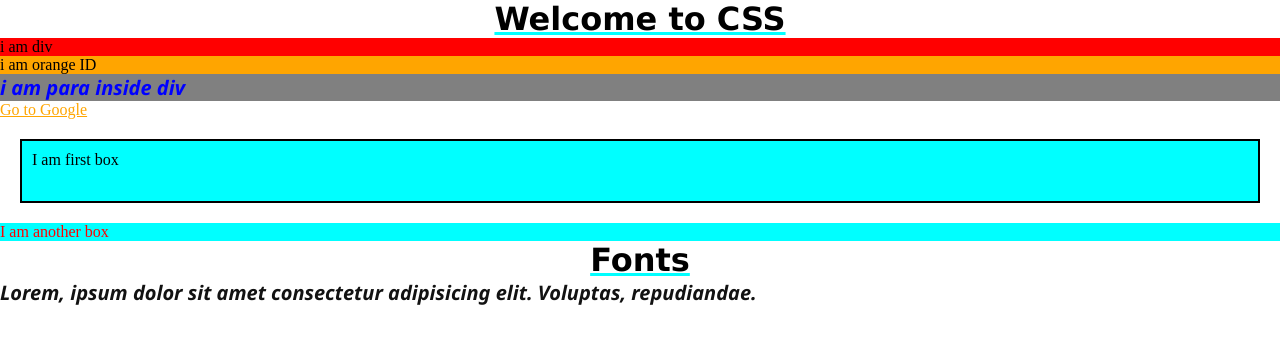
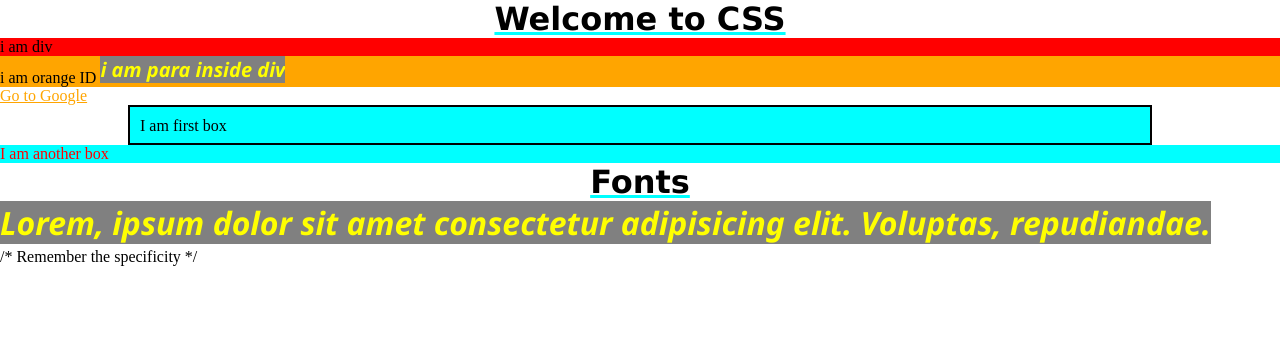
Before and after one commit to Sanket80/Web-Development, a plain HTML site: page CSS/index.html in a window 1280 px wide. Drawn offline with Linux system fonts and the light colour scheme.

Commit message:
CSS Basics

```diff
--- a/CSS/index.html
+++ b/CSS/index.html
@@ -26,8 +26,10 @@
 
         /* Descendant Selector* p should be inside div can be through any */
         div p{
-            color: blue;
+            color: yellow;
             background-color: grey;
+            display: inline;
+            display: inline-block;  /* block if we want to apply padding and margin from all sides slso for width*/
         }
 
         /* Universal Selectors*/
@@ -57,6 +59,10 @@
             margin: 20px;
             border: 2px solid black;
             height: 40px;
+            width: 200px;
+            width: 80vw;    /*viewport width(vw) viewport height(vh)*/
+            margin:auto;
+            box-sizing: border-box;
         }
         .box2{
             color: red;
@@ -78,7 +84,15 @@
             text-overflow: ellipsis;
             overflow: hidden;
             color: #121212;
+            /*min-height: 80vh;*/
         }
+        .container{
+            font-size: 18;
+        }
+        .container p{
+            font-size: 2em; /*2em -> 2 times the font size from parent, font property will inheritate , i.e 18*2*/
+        }
+        /* vmin -> for desktop vmin is height and for mobile vmin is width */
     </style>
 </head>
 
@@ -97,7 +111,12 @@
     <div class="box box2">I am another box</div>
 
     <h1>Fonts</h1>
-    <p>Lorem, ipsum dolor sit amet consectetur adipisicing elit. Voluptas, repudiandae.</p>
+
+    <div class="container">
+        <p class="container">Lorem, ipsum dolor sit amet consectetur adipisicing elit. Voluptas, repudiandae.</p>
+    </div>
+
+    /* Remember the specificity */
 </body>
 
 </html>
```
